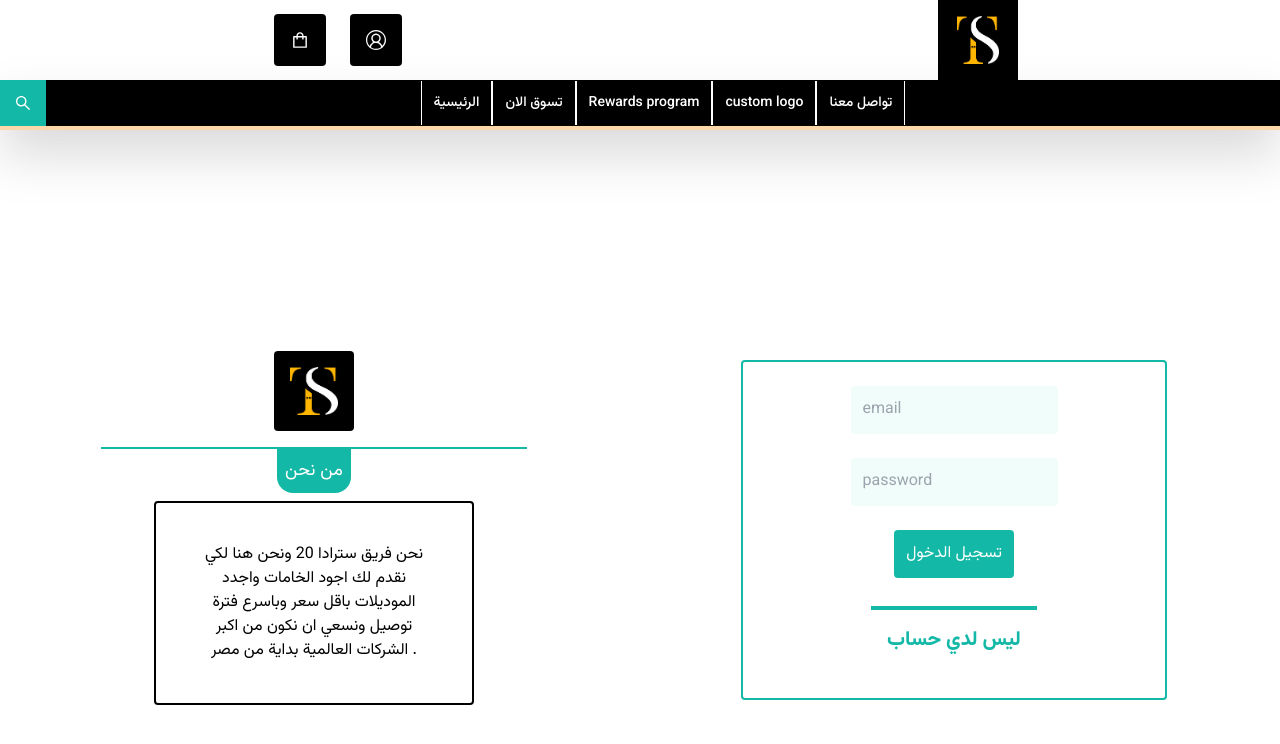
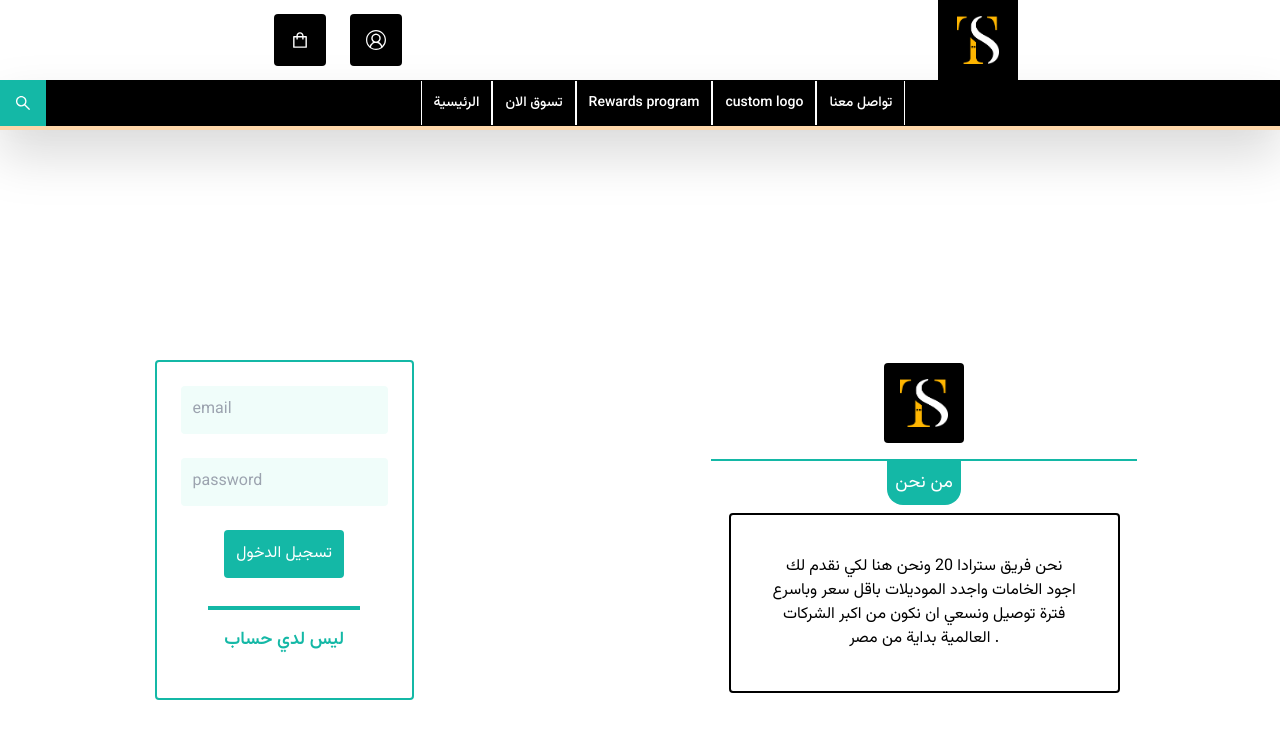
Before and after one commit to Yousef-El-shr-bene/strada-20, a Next.js app: page /acount in a window 1280 px wide. Shown: the top 744 px of the page. Built offline with nearby package versions, Linux system fonts and the light colour scheme.

Commit message:
media fix #1

```diff
--- a/app/acount/page.jsx
+++ b/app/acount/page.jsx
@@ -4,17 +4,20 @@ import HowWeArr from "../components/homeCOM/HowWeArr";
 import Link from "next/link";
 export default function Acount() {
   return (
-    <div className="w-full h-screen flex justify-around items-center flex-col sm:flex-row  ">
-      <div className="flex justify-center items-center flex-col w-2/6 h-auto ">
+    <div className="w-full h-screen flex justify-around items-center flex-col-reverse sm:flex-row-reverse ">
+      <div className="flex justify-center items-center flex-col w-fit sm:w-2/6 h-auto ">
         <Image
           className=" h-20 w-20 m-4 p-4 bg-black rounded "
           src="/st.png"
           width={100}
           height={100}
         />
+        <div className="sm:w-auto w-full  " >
         <HowWeArr />
+        </div>
+
       </div>
-      <div className=" border-2 border-solid border-teal-500 w-1/3 h-auto text-black flex flex-col justify-center items-center rounded p-3 m-3 ">
+      <div className=" border-2 border-solid border-teal-500 w-auto h-auto text-black flex flex-col justify-center items-center rounded p-3 m-3 ">
         <input
           placeholder="email"
           type="text"
@@ -28,7 +31,7 @@ export default function Acount() {
         <button className="bg-teal-500 hover:text-teal-400 p-3 m-3 rounded text-white ">
           تسجيل الدخول
         </button>
-<Link href='/new' className="text-xl text-teal-500 hover:text-teal-400 font-extrabold border-t-4 border-solid border-teal-500 p-4 m-4 " > ليس لدي حساب </Link>
+<Link href='/new' className="text-lg text-teal-500 hover:text-teal-400 font-semibold border-t-4 border-solid border-teal-500 p-4 m-4" > ليس لدي حساب </Link>
       </div>
     </div>
   );
--- a/app/components/homeCOM/HowWeArr.jsx
+++ b/app/components/homeCOM/HowWeArr.jsx
@@ -4,7 +4,7 @@ export default function HowWeArr() {
   return (
     <div className='flex flex-col w-full justify-center  items-center border-t-2 border-teal-500 pb-5' >
     <h1 className='mb-2 p-2 bg-teal-500 rounded-b-2xl text-white text-lg' > من نحن </h1>
-    <div className='w-3/4  border-2 border-black rounded  p-10 text-center ' >
+    <div className='w-11/12  border-2 border-black rounded  p-10 text-center ' >
     <p>نحن فريق سترادا 20 ونحن هنا لكي نقدم لك اجود الخامات واجدد الموديلات باقل سعر وباسرع فترة توصيل ونسعي ان نكون من اكبر الشركات العالمية بداية من مصر .</p>
     </div>
     </div>
```
